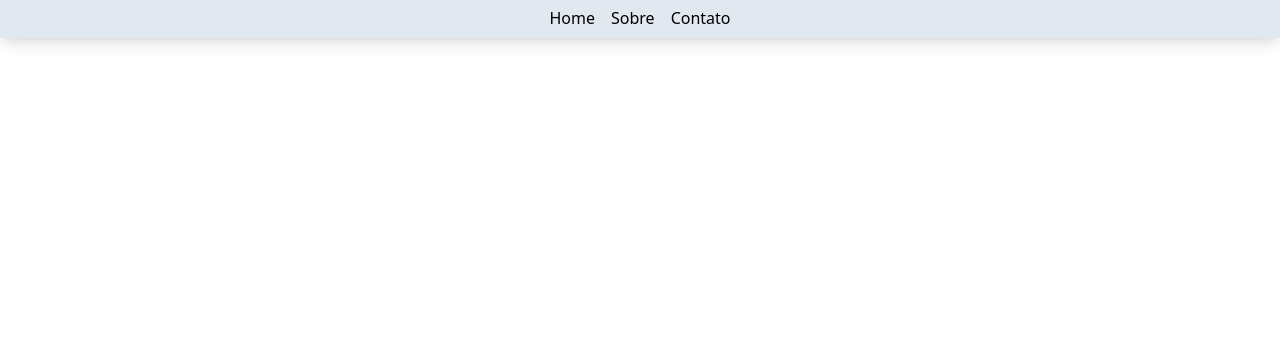
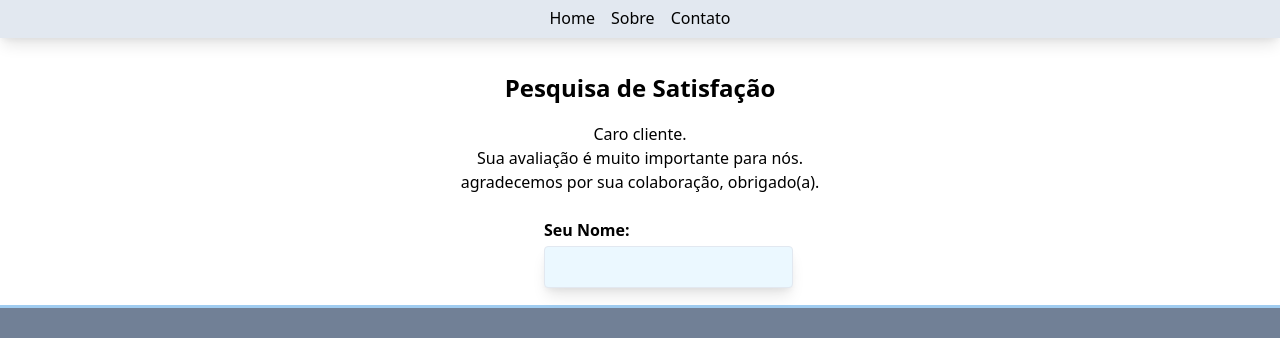
Before and after one commit to JoandersonAlvesMartins/palpite-joanderson, a Next.js app: page /pesquisa in a window 1280 px wide. Before the commit this address had no page. Shown: the part 335-673 px from the top of the page. Built offline with nearby package versions, Linux system fonts and the light colour scheme.

Commit message:
feat: search page
Created search page

```diff
--- /dev/null
+++ b/pages/pesquisa.js
@@ -0,0 +1,17 @@
+import React from 'react'
+
+const Pesquisa = () => {
+  return (
+    <div>
+      <h1 className="mx-auto text-center font-bold my-4 text-2xl">Pesquisa de Satisfação</h1>
+      <p className="mx-auto text-center mb-6">Caro cliente. <br/>Sua avaliação é muito importante para nós.<br/>agradecemos por sua colaboração, obrigado(a).</p>
+      <div className="w-48 mx-auto">
+        <label className="font-bold">Seu Nome:</label>
+        <input type="text" className="block shadow-lg border rounded my-1 p-2 bg-blue-100" />
+      </div>
+    </div>
+
+  )
+}
+
+export default Pesquisa
```
